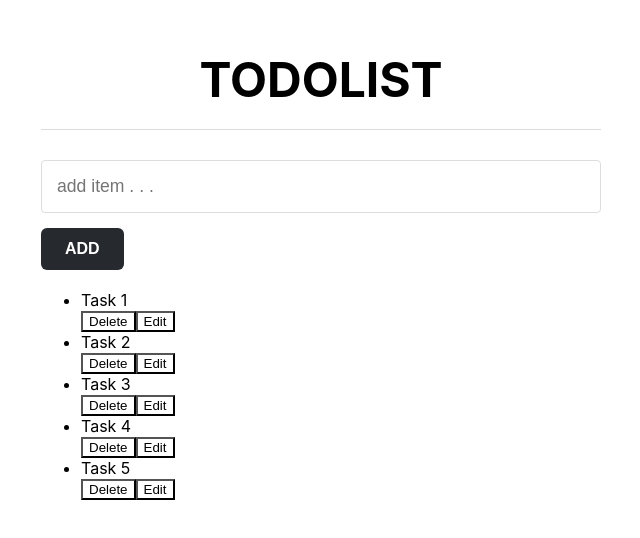
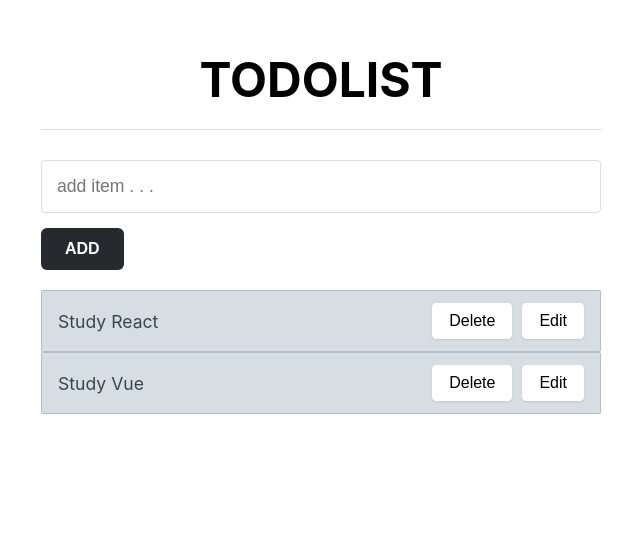
Before and after one commit to Luqpic/ToDoListReactPractice, a React (Vite) app: page / in a window 1280 px wide. Shown: the top 538 px of the page, without its empty margins (319-959 px from the left). Built offline with nearby package versions, Linux system fonts and the light colour scheme.

Commit message:
refactor: extract task list component and clean up App styling

```diff
--- a/src/App.css
+++ b/src/App.css
@@ -1,13 +1,15 @@
 * {
   box-sizing: border-box;
-    background-color: #ffff;
+}
+
+body {
+  background-color: #ffffff;
 }
 
 .todo-app {
   max-width: 600px;
   margin: 50px auto;
   padding: 0 20px;
-
 }
 
 h1 {
@@ -24,6 +26,7 @@ h1 {
   display: flex;
   flex-direction: column;
   margin-bottom: 20px;
+  background-color: #ffffff;
 }
 
 .input-section input {
@@ -33,6 +36,8 @@ h1 {
   border-radius: 4px;
   outline: none;
   margin-bottom: 15px;
+  background-color: #ffffff00;
+  color: #000000;
 }
 
 .input-section input:focus {
--- a/src/App.tsx
+++ b/src/App.tsx
@@ -1,8 +1,7 @@
-import './App.css'
-
+import "./App.css";
+import TaskList from "./components/task.tsx";
 
 function App() {
-
   return (
     <div className="todo-app">
       <h1>TODOLIST</h1>
@@ -11,52 +10,10 @@ function App() {
         <input type="text" placeholder="add item . . ." />
         <button className="add-btn">ADD</button>
       </div>
-
-      <ul className="task-list">
-
-        <li className="task-item">
-          <span className="task-text">Task 1</span>
-          <div className="task-actions">
-            <button className="delete-btn">Delete</button>
-            <button className="edit-btn">Edit</button>
-          </div>
-        </li>
-
-        <li className="task-item">
-          <span className="task-text">Task 2</span>
-          <div className="task-actions">
-            <button className="delete-btn">Delete</button>
-            <button className="edit-btn">Edit</button>
-          </div>
-        </li>
-
-        <li className="task-item">
-          <span className="task-text">Task 3</span>
-          <div className="task-actions">
-            <button className="delete-btn">Delete</button>
-            <button className="edit-btn">Edit</button>
-          </div>
-        </li>
-
-        <li className="task-item">
-          <span className="task-text">Task 4</span>
-          <div className="task-actions">
-            <button className="delete-btn">Delete</button>
-            <button className="edit-btn">Edit</button>
-          </div>
-        </li>
-
-        <li className="task-item">
-          <span className="task-text">Task 5</span>
-          <div className="task-actions">
-            <button className="delete-btn">Delete</button>
-            <button className="edit-btn">Edit</button>
-          </div>
-        </li>
-
-      </ul>
+      <TaskList taskname="Study React" />
+      <TaskList taskname="Study Vue" />
     </div>
-  )
+  );
 }
 
-export default App
+export default App;
--- /dev/null
+++ b/src/components/task.css
@@ -0,0 +1,47 @@
+.task-list {
+  list-style: none;
+  padding: 0;
+  margin: 0;
+  border: 1px solid #b0bec5;
+  border-radius: 2px;
+}
+
+.task-item {
+  display: flex;
+  justify-content: space-between;
+  align-items: center;
+  padding: 12px 16px;
+  background-color: #d6dee4;
+  border-bottom: 1px solid #b0bec5;
+}
+
+.task-item:last-child {
+  border-bottom: none;
+}
+
+.task-text {
+  font-size: 1.1rem;
+  color: #37474f;
+}
+
+.task-actions {
+  display: flex;
+  gap: 10px;
+}
+
+.delete-btn,
+.edit-btn {
+  background-color: #ffffff;
+  border: 1px solid #ffffff;
+  padding: 8px 16px;
+  border-radius: 4px;
+  cursor: pointer;
+  font-size: 1rem;
+  color: #000000;
+  box-shadow: 0 1px 2px rgba(0, 0, 0, 0.1);
+}
+
+.delete-btn:hover,
+.edit-btn:hover {
+  background-color: #f5f5f5;
+}
--- /dev/null
+++ b/src/components/task.tsx
@@ -0,0 +1,21 @@
+import "./task.css";
+
+interface props {
+  taskname: string;
+}
+
+function tasklist({ taskname }: props) {
+  return (
+    <ul className="task-list">
+      <li className="task-item">
+        <span className="task-text">{taskname}</span>
+        <div className="task-actions">
+          <button className="delete-btn">Delete</button>
+          <button className="edit-btn">Edit</button>
+        </div>
+      </li>
+    </ul>
+  );
+}
+
+export default tasklist;
```
Lines whose indentation alone changed are shown as unchanged.
